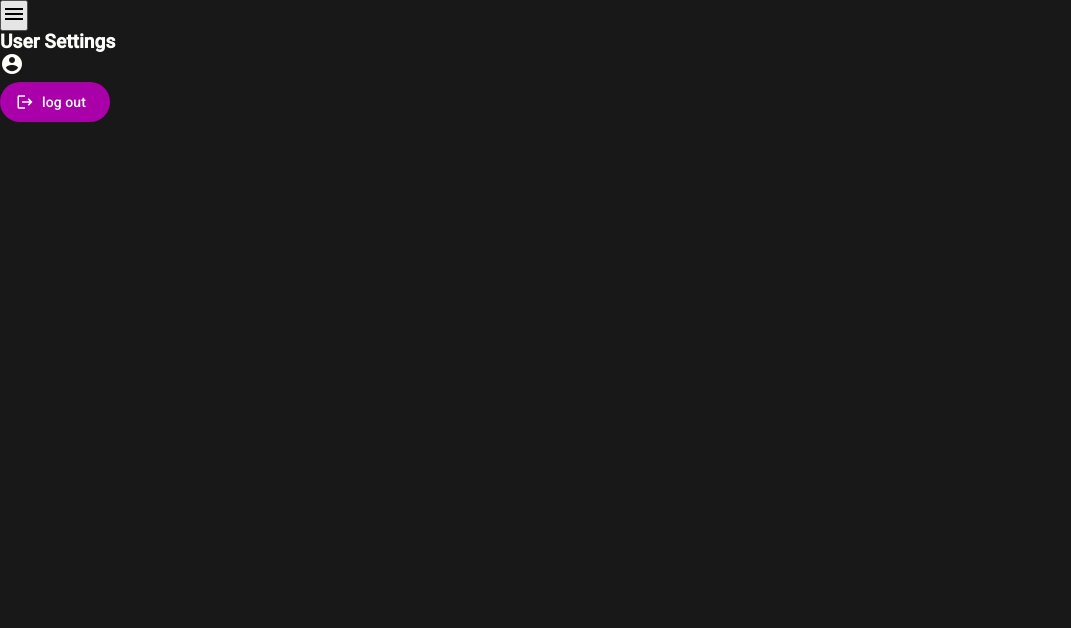
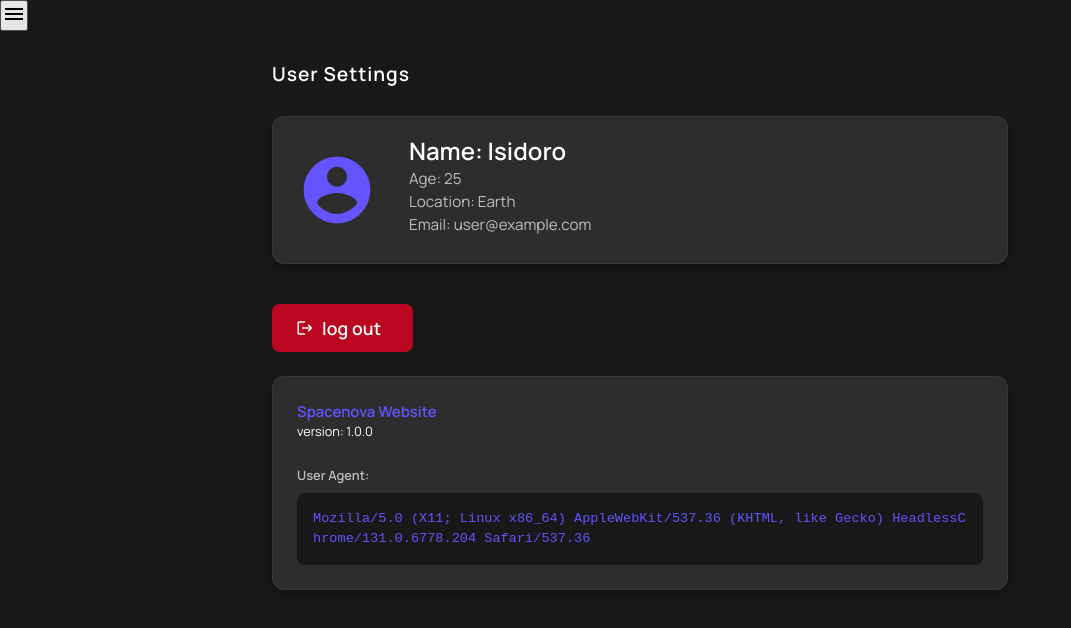
Before and after one commit to lautaroCardenas/TUP-SPACENOVA, an Angular app in the folder spacenova-front/: page /settings in a window 1280 px wide. Shown: the top 628 px of the page, without its empty margins (0-1071 px from the left). Built offline with nearby package versions, Linux system fonts and the light colour scheme.

Commit message:
User agent and styles were added

```diff
--- a/spacenova-front/src/app/user-setting/user-setting.css
+++ b/spacenova-front/src/app/user-setting/user-setting.css
@@ -0,0 +1,86 @@
+
+.settings-container {
+    padding: 2rem;
+    max-width: 50rem;
+    margin: 0 auto;
+    display: flex;
+    flex-direction: column;
+    gap: 1.5rem;
+    font-family: var(--text-font);
+}
+
+h2 {
+    margin-bottom: 0.5rem;
+    font-family: var(--title-font);
+    letter-spacing: 0.06rem;
+}
+
+.card {
+    background-color: var(--secondary-color);
+    border-radius: 0.75rem;
+    padding: 1.5rem;
+    box-shadow: 0 0.25rem 0.4rem rgba(0, 0, 0, 0.3);
+    border: 0.06rem solid rgba(255, 255, 255, 0.05);
+}
+
+.profile-card {
+    display: flex;
+    align-items: center;
+    gap: 2rem;
+}
+.avatar {
+    font-size: 5rem;
+    height: 5rem;
+    width: 5rem;
+    color: var(--accent-color);
+}
+
+.profile-info h3 {
+    margin: 0 0 0.5rem 0;
+    font-size: 1.5rem;
+    font-family: var(--title-font);
+}
+
+.profile-info p {
+    margin: 0.2rem 0;
+    opacity: 0.7;
+    font-size: 0.95rem;
+}
+
+.info-card h3 {
+    margin-top: 0;
+    color: var(--accent-color);
+    font-family: var(--title-font);
+}
+
+.ua-title {
+    margin-top: 1.5rem;
+    margin-bottom: 0.5rem;
+    font-family: var(--title-font);
+    opacity: 0.7;
+}
+
+.user-agent-box {
+    background-color: var(--primary-color);
+    padding: 1rem;
+    border-radius: 0.5rem;
+    font-family: monospace;
+    font-size: 0.85rem;
+    color: var(--accent-color);
+    word-break: break-all;
+}
+
+.btn-logout {
+    align-self: flex-start;
+    background-color: var(--button-alert-color) !important;
+    color: var(--text-color) !important;
+    padding: 1.5rem 2rem !important;
+    font-size: 1.1rem;
+    font-family: var(--title-font) !important;
+    border-radius: 0.5rem;
+    margin-top: 1rem;
+}
+
+.btn-logout mat-icon {
+    margin-right: 0.5rem;
+}
--- a/spacenova-front/src/app/user-setting/user-setting.html
+++ b/spacenova-front/src/app/user-setting/user-setting.html
@@ -1,20 +1,30 @@
 <app-sidenav>
      <section class="settings-container">
-
           <h2>
                User Settings
           </h2>
-
-          <div class="card porfile-card">
+          <div class="card profile-card">
                <mat-icon class="avatar">account_circle</mat-icon>
                <div class="profile-info">
+                    <h3>Name: Isidoro</h3>
+                    <p>Age: 25</p>
+                    <p>Location: Earth</p>
+                    <p>Email: user@example.com</p>
                </div>
-               <h3>{{ userAgent }}</h3>
           </div>
-
           <button mat-flat-button class="btn-logout" (click)="logout()">
                <mat-icon>logout</mat-icon>
                log out
           </button>
+     <section class="card info-card">
+          <h3>Spacenova Website</h3>
+          <p>
+               version: 1.0.0
+          </p>
+          <p class="ua-title">User Agent:</p>
+          <div class="user-agent-box">
+               {{ userAgent }}
+          </div>
      </section>
+ </section>
 </app-sidenav>
--- a/spacenova-front/src/app/user-setting/user-setting.ts
+++ b/spacenova-front/src/app/user-setting/user-setting.ts
@@ -11,17 +11,12 @@ import { MatIcon, MatIconModule } from '@angular/material/icon';
   templateUrl: './user-setting.html',
   styleUrl: './user-setting.css',
 })
-export class UserSetting {
+export class UserSetting implements OnInit {
   userAgent: string = '';
   private router = inject(Router);
 
   ngOnInit() {
-
-    const userSaved = localStorage.getItem('userLogged');
-    if (userSaved){
-      const userObject = JSON.parse(userSaved);
-      this.userAgent = userObject.username;
-    }
+      this.userAgent = navigator.userAgent;
       }
 
   logout() {
```
